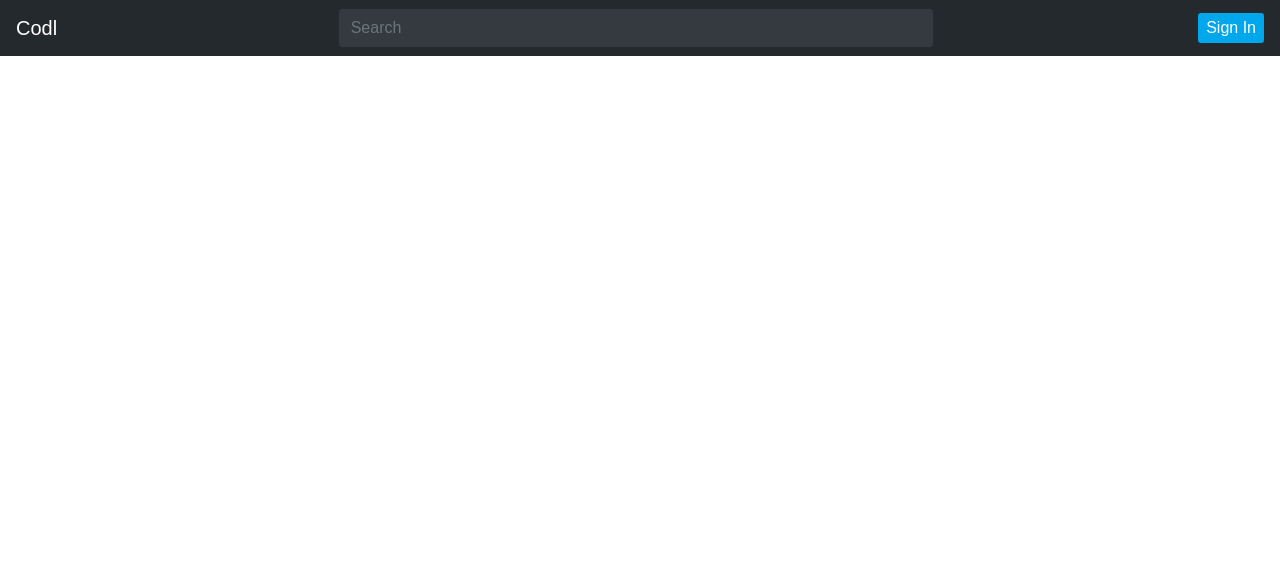
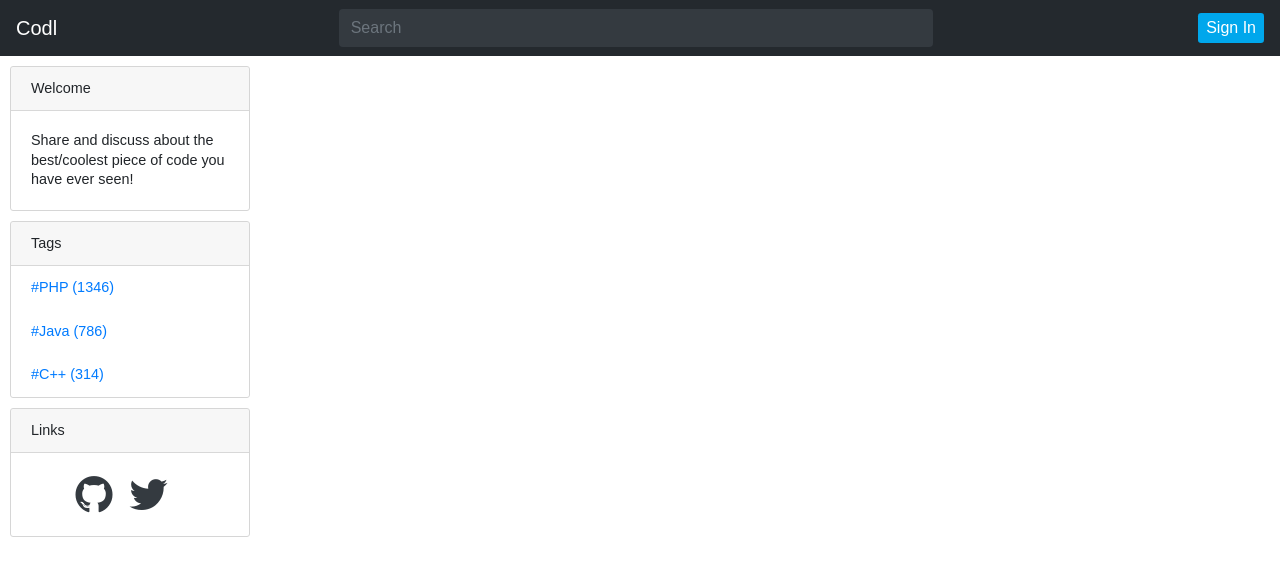
Before and after one commit to HizkiFW/codl, a React (Create React App) app: page / in a window 1280 px wide. Shown: the top 576 px of the page. Built offline with nearby package versions, Linux system fonts and the light colour scheme.

Commit message:
add link and tags

```diff
--- a/public/index.html
+++ b/public/index.html
@@ -1,12 +1,13 @@
 <!DOCTYPE html>
 <html lang="en">
+
 <head>
   <meta charset="utf-8" />
   <link rel="shortcut icon" href="%PUBLIC_URL%/favicon.ico" />
-    <meta
-      name="viewport"
-      content="width=device-width, initial-scale=1, shrink-to-fit=no"
-    />
+  <link href="http://cdnjs.cloudflare.com/ajax/libs/font-awesome/4.3.0/css/font-awesome.css" rel="stylesheet"
+    type='text/css'>
+
+  <meta name="viewport" content="width=device-width, initial-scale=1, shrink-to-fit=no" />
   <meta name="theme-color" content="#000000" />
   <!--
       manifest.json provides metadata used when your web app is installed on a
@@ -24,6 +25,7 @@
     -->
   <title>Codl: The best of code</title>
 </head>
+
 <body>
   <noscript>You need to enable JavaScript to run this app.</noscript>
   <div id="root"></div>
@@ -38,4 +40,5 @@
       To create a production bundle, use `npm run build` or `yarn build`.
     -->
 </body>
+
 </html>
--- a/src/App.js
+++ b/src/App.js
@@ -3,14 +3,20 @@ import {Switch, Route} from 'react-router-dom';
 import './App.css';
 import "bootstrap/dist/css/bootstrap.min.css"
 import Navbar from './components/Navbar';
+import Tags from './components/Tags';
 import PostList from './components/PostList';
 import Default from './components/Default';
+import Welcome from './components/Welcome';
+import Links from './components/Links';
 
 class App extends Component {
   render() {
     return (
       <React.Fragment>
         <Navbar/>
+        <Welcome/>
+        <Tags/>
+        <Links/>
         <Switch>
           <Route exact path="/" Component={PostList}/>
           <Route Component={Default}/>
--- /dev/null
+++ b/src/components/Card.js
@@ -0,0 +1,13 @@
+import styled from 'styled-components';
+
+export const CardContainer = styled.div`
+        width: 15rem;
+        margin-left: 10px;
+        margin-top: 10px;
+        font-size: 0.9rem;
+        line-height: 1.35em;
+        border-radius: 3px;
+        border: 1px solid #d6d6d6;
+        &:active{
+            color:black;
+`
--- /dev/null
+++ b/src/components/Links.js
@@ -0,0 +1,18 @@
+import React, { Component } from 'react'
+import { CardContainer } from './Card'
+
+export default class Links extends Component {
+  render() {
+    return (
+      <CardContainer className="card">
+        <div class="card-header">
+          Links
+        </div>
+        <div className="card-body text-center">
+          <a href="/" role="button"><i class="fa fa-github fa-3x mr-3 text-dark"></i></a>
+          <a href="/" role="button"><i class="fa fa-twitter fa-3x mr-3 text-dark"></i></a>
+        </div>
+      </CardContainer>
+    )
+  }
+}
--- a/src/components/Navbar.js
+++ b/src/components/Navbar.js
@@ -6,20 +6,18 @@ import { ButtonContainer } from './Button'
 export default class Navbar extends Component {
     render() {
         return (
-            <NavWrapper className="navbar fixed-top navbar-expand-lg navbar-dark justify-content-between">
-
+                <NavWrapper className="navbar navbar-expand-lg navbar-dark justify-content-between">
                     <Link to='/' className="navbar-brand">
                         codl
                 </Link>
                     <form class="form-inline col-6">
-                    <input class="form-control bg-dark mr-sm-2 border-0 col-12" type="search" placeholder="Search" aria-label="Search"/>
+                        <input class="form-control bg-dark mr-sm-2 border-0 col-12" type="search" placeholder="Search" aria-label="Search" />
                     </form>
                     <Link to='/' className="">
                         <ButtonContainer>
                             Sign in
                     </ButtonContainer>
                     </Link>
-
                 </NavWrapper>
         )
     }
--- /dev/null
+++ b/src/components/Tags.js
@@ -0,0 +1,26 @@
+import React, { Component } from 'react'
+import { Link } from 'react-router-dom';
+import { CardContainer } from './Card'
+
+export default class Tags extends Component {
+    render() {
+        return (
+            <CardContainer className="card">
+                <div class="card-header">
+                    Tags
+                </div>
+                <ul className="list-group list-group-flush">
+                    <Link to='/' className="">
+                        <li className="list-group-item">#PHP (1346)</li>
+                    </Link>
+                    <Link to='/' className="">
+                        <li className="list-group-item">#Java (786)</li>
+                    </Link>
+                    <Link to='/' className="">
+                        <li className="list-group-item">#C++ (314)</li>
+                    </Link>
+                </ul>
+            </CardContainer>
+        )
+    }
+}
--- /dev/null
+++ b/src/components/Welcome.js
@@ -0,0 +1,17 @@
+import React, { Component } from 'react'
+import { CardContainer } from './Card'
+
+export default class Welcome extends Component {
+  render() {
+    return (
+    <CardContainer className="card">
+        <div class="card-header">
+            Welcome
+        </div>
+        <div class="card-body">
+        <p class="card-text">Share and discuss about the best/coolest piece of code you have ever seen!</p>
+        </div>
+    </CardContainer>
+    )
+  }
+}
```
Lines whose indentation alone changed are shown as unchanged.
